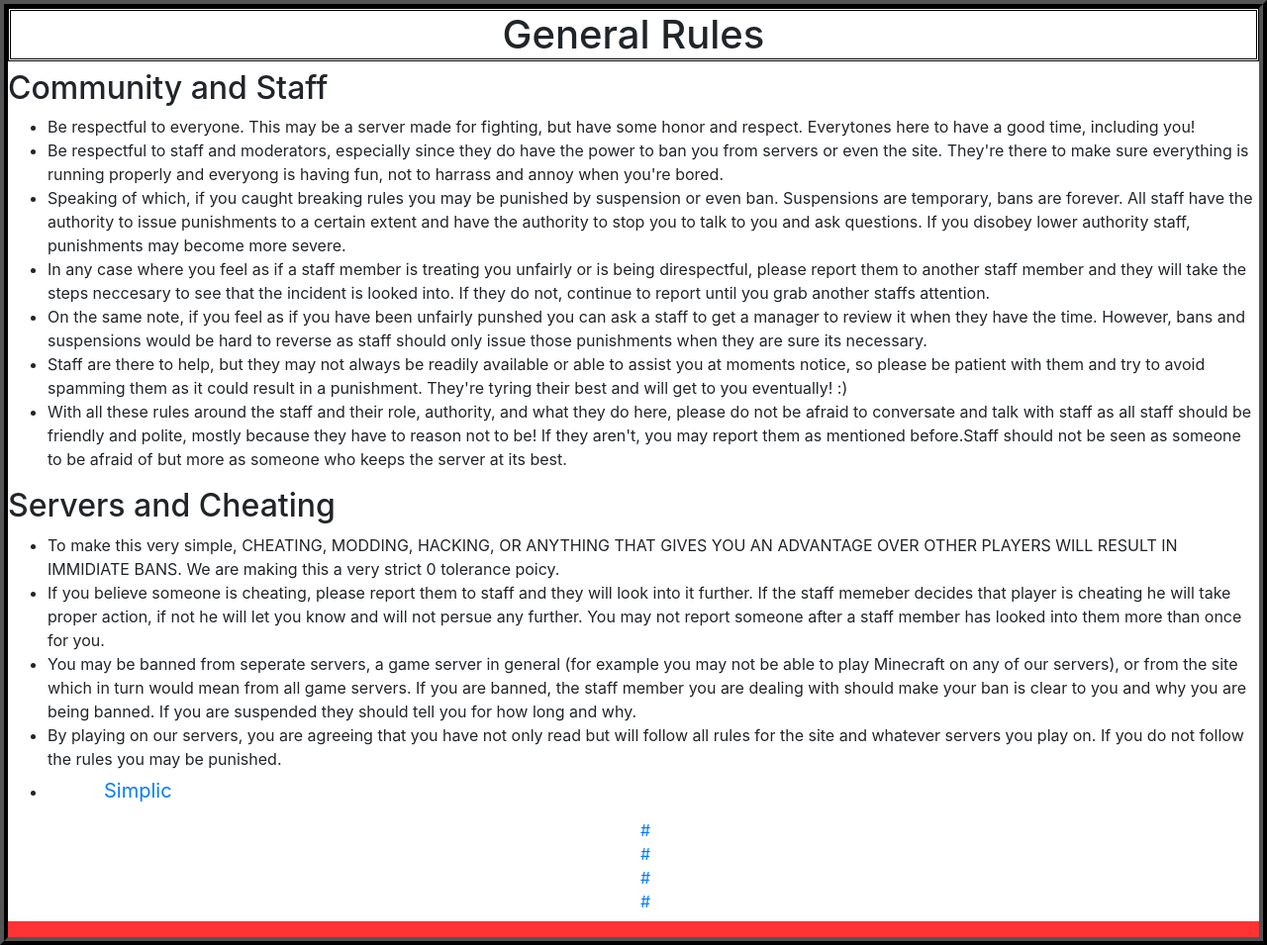
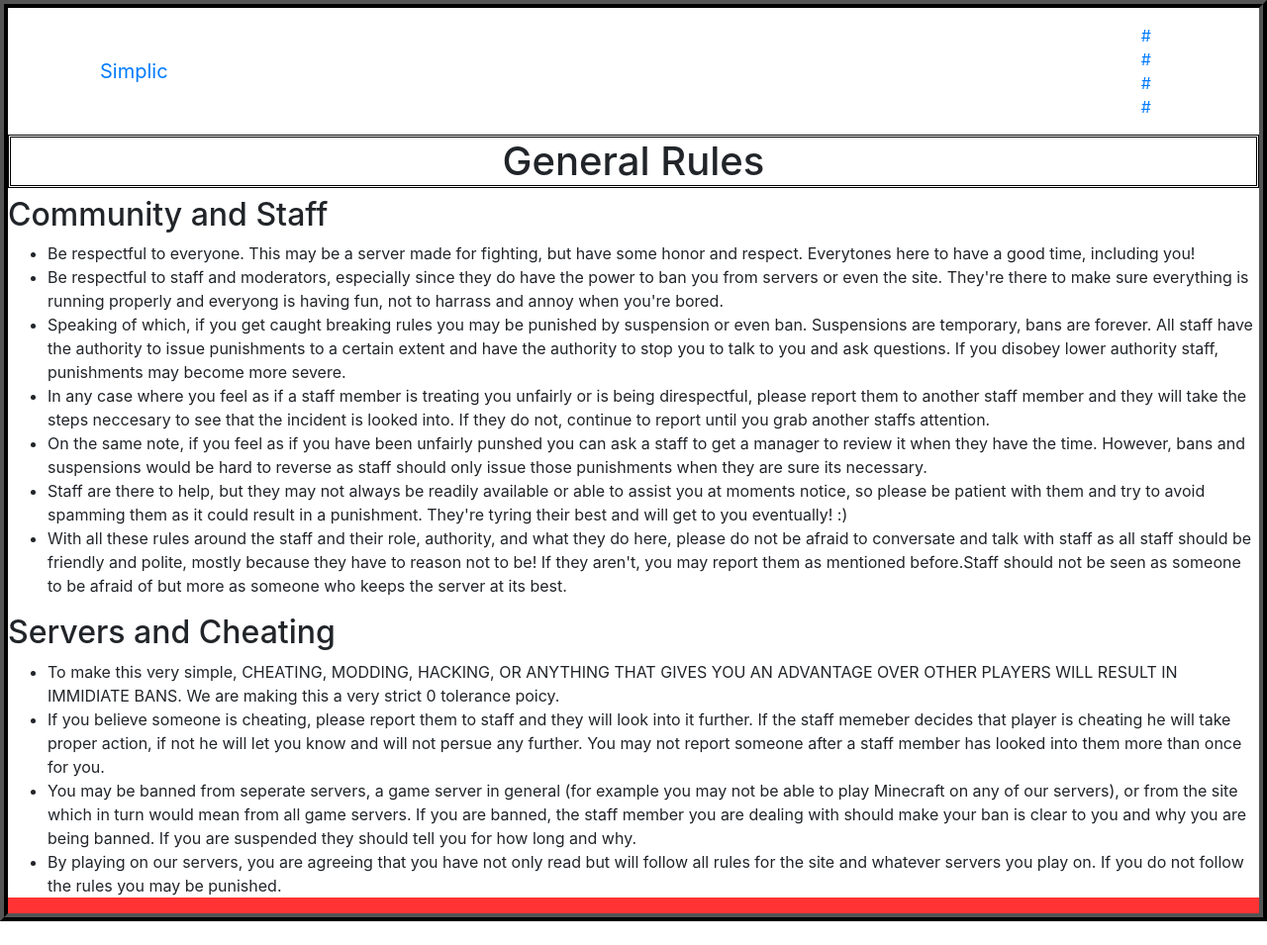
Before and after one commit to TylerJunek/Simplic_Website, a PHP site: page /s_general_rules.php in a window 1280 px wide. Shown: the whole page at 99% size. After the commit the page ends 931 px from the top, so only its background shows below. Run offline with PHP 8.4, Linux system fonts and the light colour scheme.

Commit message:
Rules layout change, footer edits.

```diff
--- a/Simplic_Website/footer.php
+++ b/Simplic_Website/footer.php
@@ -1,6 +1,6 @@
             <footer>
                 <div class="container">
-                    <nav class="navbar-fixed-bottom navbar-inverse">
+                    <nav class="navbar navbar-inverse navbarft">
                         <div class="navbar-header">
                             <a class="navbar-brand" href="index.php"> Simplic </a>
                         </div>
--- a/Simplic_Website/s_general_rules.php
+++ b/Simplic_Website/s_general_rules.php
@@ -1,46 +1,55 @@
 <?php require_once('header.php') ?>
+<?php require_once('footer.php') ?>
         <h1> General Rules </h2>
             <h2> Community and Staff </h2>
                 <ul class="rules">
                     <li> Be respectful to everyone. This may be a server made for fighting, but have some honor and
-                    respect. Everytones here to have a good time, including you!</li>
+                    respect. Everytones here to have a good time, including you!
+                    </li>
                     <li> Be respectful to staff and moderators, especially since they do have the power to ban you from
                     servers or even the site. They're there to make sure everything is running properly and everyong is having
-                    fun, not to harrass and annoy when you're bored. </li>
-                    <li> Speaking of which, if you caught breaking rules you may be punished by suspension or even
+                    fun, not to harrass and annoy when you're bored.
+                    </li>
+                    <li> Speaking of which, if you get caught breaking rules you may be punished by suspension or even
                     ban. Suspensions are temporary, bans are forever. All staff have the authority to issue punishments to
                     a certain extent and have the authority to stop you to talk to you and ask questions. If you disobey lower
-                    authority staff, punishments may become more severe.  </li>
+                    authority staff, punishments may become more severe.
+                    </li>
                     <li> In any case where you feel as if a staff member is treating you unfairly or is being direspectful,
                     please report them to another staff member and they will take the steps neccesary to see that the
-                    incident is looked into. If they do not, continue to report until you grab another staffs attention.</li>
+                    incident is looked into. If they do not, continue to report until you grab another staffs attention.
+                    </li>
                     <li> On the same note,  if you feel as if you have been unfairly punshed you can ask a staff to get
                     a manager to review it when they have the time. However, bans and suspensions would be hard to reverse as
-                    staff should only issue those punishments when they are sure its necessary. </li>
+                    staff should only issue those punishments when they are sure its necessary.
+                    </li>
                     <li> Staff are there to help, but they may not always be readily available or able to assist you at
                     moments notice, so please be patient with them and try to avoid spamming them as it could result in
-                    a punishment. They're tyring their best and will get to you eventually! :) </li>
+                    a punishment. They're tyring their best and will get to you eventually! :)
+                    </li>
                     <li> With all these rules around the staff and their role, authority, and what they do here, please
                     do not be afraid to conversate and talk with staff as all staff should be friendly and polite, mostly because
                     they have to reason not to be! If they aren't, you may report them as mentioned before.Staff should
-                    not be seen as someone to be afraid of but more as someone who keeps the server at its best.</li>
+                    not be seen as someone to be afraid of but more as someone who keeps the server at its best.
+                    </li>
                 </ul>
 
             <h2> Servers and Cheating </h2>
                 <ul class="rules">
                     <li> To make this very simple, CHEATING, MODDING, HACKING, OR ANYTHING THAT GIVES YOU AN ADVANTAGE
                     OVER OTHER PLAYERS WILL RESULT IN IMMIDIATE BANS. We are making this a very strict 0 tolerance
-                    poicy. </li>
+                    poicy.
+                    </li>
                     <li> If you believe someone is cheating, please report them to staff and they will look into it
                     further. If the staff memeber decides that player is cheating he will take proper action,
                     if not he will let you know and will not persue any further. You may not report someone after
                     a staff member has looked into them more than once for you.
+                    </li>
                     <li> You may be banned from seperate servers, a game server in general (for example you may not
                     be able to play Minecraft on any of our servers), or from the site which in turn would mean from all
                     game servers. If you are banned, the staff member you are dealing with should make your ban is clear
-                    to you and why you are being banned. If you are suspended they should tell you for how long and why. </li>
+                    to you and why you are being banned. If you are suspended they should tell you for how long and why.
+                    </li>
                     <li> By playing on our servers, you are agreeing that you have not only read but will follow all rules
-                    for the site and whatever servers you play on. If you do not follow the rules you may be punished. </li>
-                    <li>
-
-<?php require_once('footer.php') ?>
+                    for the site and whatever servers you play on. If you do not follow the rules you may be punished.
+                    </li>
--- a/Simplic_Website/s_styles.css
+++ b/Simplic_Website/s_styles.css
@@ -50,3 +50,9 @@ html {
     border: 8px black;
     border-style: ridge;
 }
+.navbarft {
+    position: fixed;
+    bottom: 0%;
+    overflow: hidden;
+    width: 100%
+}
```
